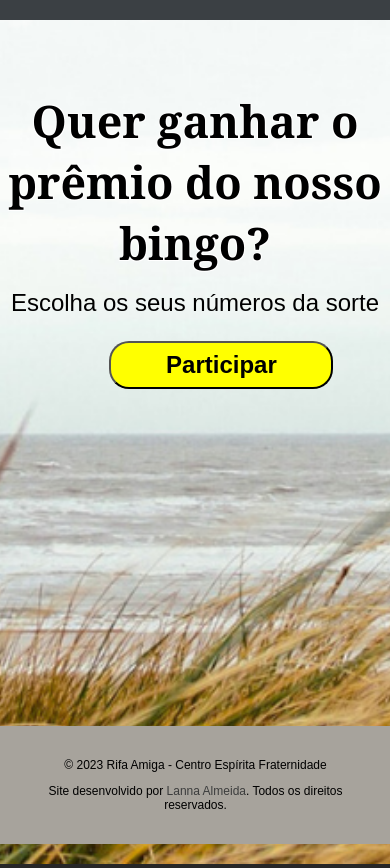
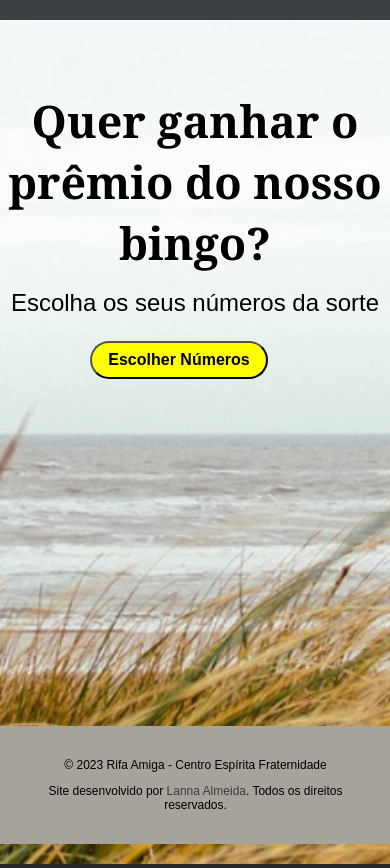
Before and after one commit to lanroo/rifamiga_fraternidade, a React (Create React App) app: page / in a window 390 px wide. Built offline with nearby package versions, Linux system fonts and the light colour scheme.

Commit message:
corrigindo paginas

```diff
--- a/src/components/FloattingNumbers.js
+++ b/src/components/FloattingNumbers.js
@@ -1,4 +1,3 @@
-
 import React from 'react';
 import { motion, AnimatePresence } from 'framer-motion';
 
@@ -31,7 +30,6 @@ const FloatingNumbers = () => {
           }}
           exit={{ opacity: 0 }}
           transition={{
-
             duration: 5,
             delay: item.delay,
             repeat: Infinity,
@@ -40,8 +38,8 @@ const FloatingNumbers = () => {
           }}
           style={{
             position: 'fixed',
-            fontSize: '20px',
-            color: 'rgba(255, 255, 255, 0.7)',
+            fontSize: '40px',
+            color: '#37230e', // Alterado de branco com transparência para preto
             userSelect: 'none',
             pointerEvents: 'none',
           }}
--- a/src/pages/HomePage.tsx
+++ b/src/pages/HomePage.tsx
@@ -21,7 +21,7 @@ const HomePage = () => {
           <h2>Quer ganhar o prêmio do nosso bingo?</h2>
           <p>Escolha os seus números da sorte</p>
           <Link to="/raffles">
-             <button className="button-bingo">Participar</button>
+             <button className="button-bingo">Escolher Números </button>
           </Link>
 
         </div>
--- a/src/pages/styles/HomePage.css
+++ b/src/pages/styles/HomePage.css
@@ -35,8 +35,8 @@
     margin-top: 1rem;
     padding: 0.5rem 1rem;
     font-size: 1rem;
+    margin-left:2rem;
   }
-
 
 
 
@@ -74,9 +74,11 @@
     }
 
     .button-bingo {
-      font-size: 1.5rem;
-      width: 14rem;
-    }
+
+      padding: 0.5rem 1rem;
+      font-size: 1rem;
+      margin-left: -2rem;
+  }
   }
   @media only screen and (max-width: 600px) {
     /* Estilos para FloatingNumbers em telas pequenas (smartphones) */
```
